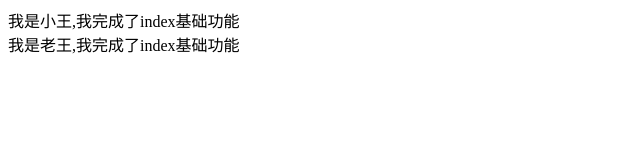
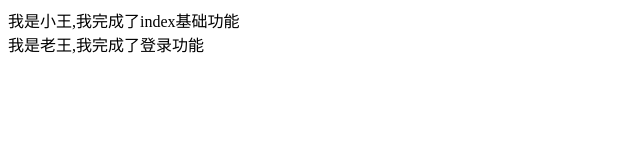
Before and after one commit to zhuzhubaobei/mySecond, a plain HTML site: page index.html in a window 1280 px wide. Shown: the full height of the page, 0-640 px from the left. Drawn offline with Linux system fonts and the light colour scheme.

Commit message:
我是老王,我完成了登录功能

```diff
--- a/index.html
+++ b/index.html
@@ -10,7 +10,7 @@
 
     <div>我是小王,我完成了index基础功能</div>
 
-    <div>我是老王,我完成了index基础功能</div>
+    <div>我是老王,我完成了登录功能</div>
 
 </body>
 </html>
```
